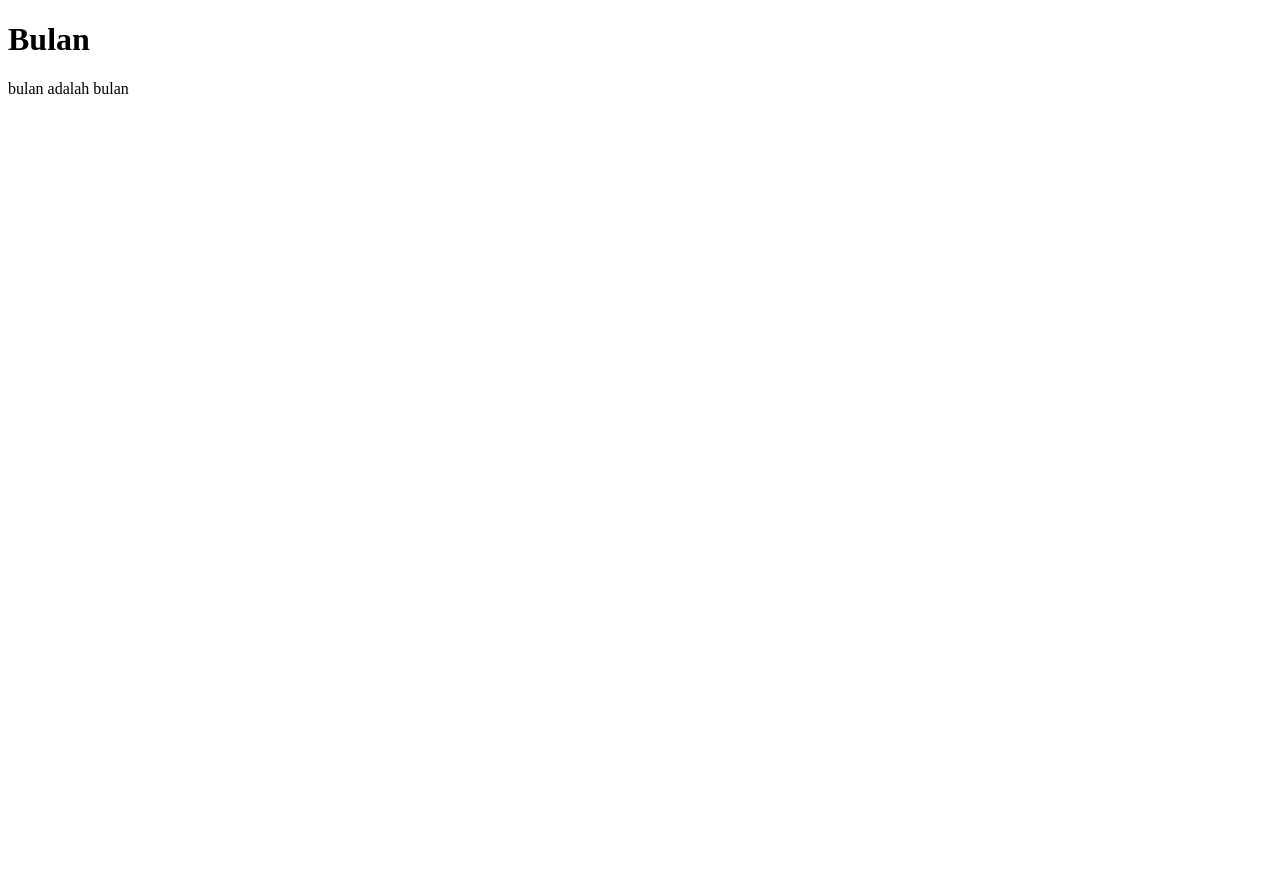
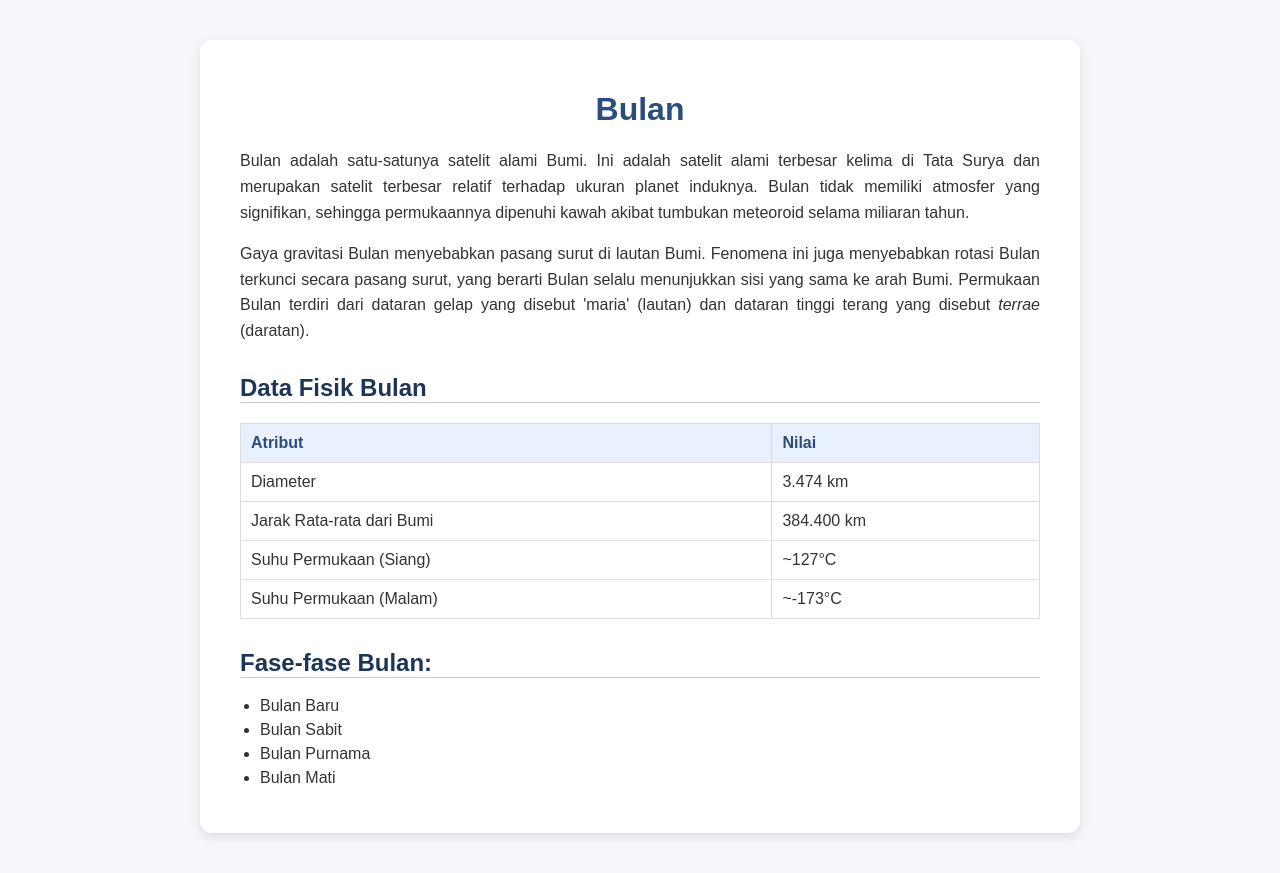
Before and after one commit to rayhannaaz248227-lang/latihan2, a plain HTML site: page index.html in a window 1280 px wide. Before the commit the page ends 800 px from the top, so only its background shows below. Drawn offline with Linux system fonts and the light colour scheme.

Commit message:
perubahan

```diff
--- a/index.html
+++ b/index.html
@@ -4,9 +4,107 @@
     <meta charset="UTF-8">
     <meta name="viewport" content="width=device-width, initial-scale=1.0">
     <title>Document</title>
+    <style>
+        body {
+         font-family: "Poppins", sans-serif;
+         background-color: #f5f7fa;
+         color: #333;
+         margin: 0;
+         padding: 0;
+        }
+        .container {
+         max-width: 800px;
+         background-color: #fff;
+         margin: 40px auto;
+         padding: 30px 40px;
+         border-radius: 12px;
+         box-shadow: 0 4px 12px rgba(0,0,0,0.1);
+        }
+        h1 {
+         text-align: center;
+         color: #2b4c7e;
+         margin-bottom: 20px;
+        }
+        h2 {
+         color: #1d3557;
+         margin-top: 30px;
+         border-bottom: 1px solid #ccc;
+        }
+        p {
+         text-align: justify;
+         line-height: 1.6;
+        }
+        table {
+         width: 100%;
+         border-collapse: collapse;
+         margin-top: 15px;
+        }
+        table, th, td {
+        border: 1px solid #ddd;
+        }
+        th {
+         background-color: #e9f1ff;
+         color: #2b4c7e;
+         text-align: left;
+         padding: 10px;
+        }
+        td {
+         padding: 10px;
+        }
+        ul {
+         margin-top: 10px;
+         list-style-type: disc;
+         padding-left: 20px;
+        }
+        li {
+          margin-bottom: 6px;
+        }
+    </style>
 </head>
 <body>
+  <div class="container">
     <h1>Bulan</h1>
-    <p>bulan adalah bulan</p>
+    <p>
+      Bulan adalah satu-satunya satelit alami Bumi. Ini adalah satelit alami terbesar kelima di Tata Surya dan merupakan satelit terbesar relatif terhadap ukuran planet induknya.
+      Bulan tidak memiliki atmosfer yang signifikan, sehingga permukaannya dipenuhi kawah akibat tumbukan meteoroid selama miliaran tahun.
+    </p>
+    <p>
+      Gaya gravitasi Bulan menyebabkan pasang surut di lautan Bumi. Fenomena ini juga menyebabkan rotasi Bulan terkunci secara pasang surut,
+      yang berarti Bulan selalu menunjukkan sisi yang sama ke arah Bumi.
+      Permukaan Bulan terdiri dari dataran gelap yang disebut 'maria' (lautan) dan dataran tinggi terang yang disebut <em>terrae</em> (daratan).
+    </p>
+
+    <h2>Data Fisik Bulan</h2>
+    <table>
+      <tr>
+        <th>Atribut</th>
+        <th>Nilai</th>
+      </tr>
+      <tr>
+        <td>Diameter</td>
+        <td>3.474 km</td>
+      </tr>
+      <tr>
+        <td>Jarak Rata-rata dari Bumi</td>
+        <td>384.400 km</td>
+      </tr>
+      <tr>
+        <td>Suhu Permukaan (Siang)</td>
+        <td>~127°C</td>
+      </tr>
+      <tr>
+        <td>Suhu Permukaan (Malam)</td>
+        <td>~-173°C</td>
+      </tr>
+    </table>
+
+    <h2>Fase-fase Bulan:</h2>
+    <ul>
+      <li>Bulan Baru</li>
+      <li>Bulan Sabit</li>
+      <li>Bulan Purnama</li>
+      <li>Bulan Mati</li>
+    </ul>
+  </div>
 </body>
 </html>
```
